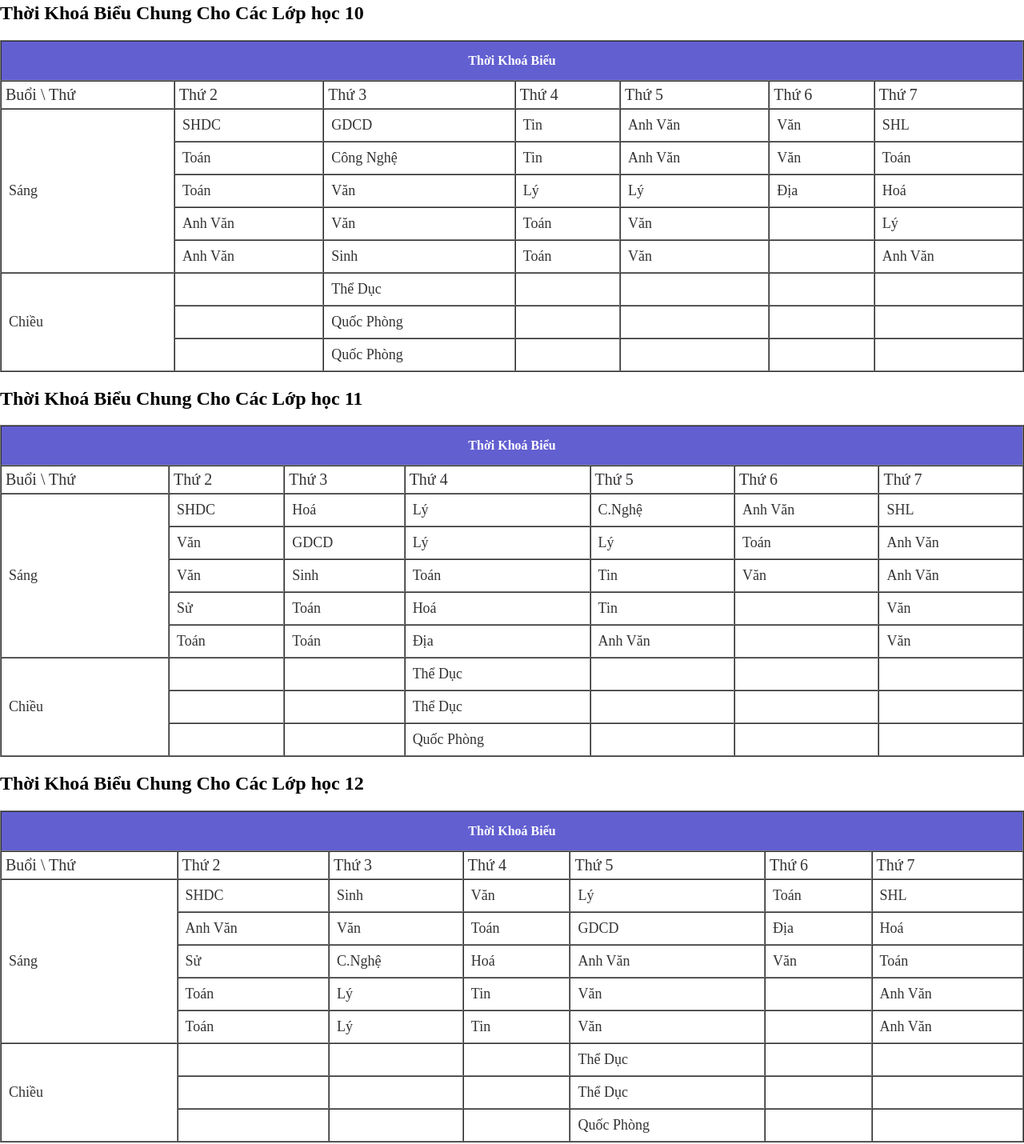
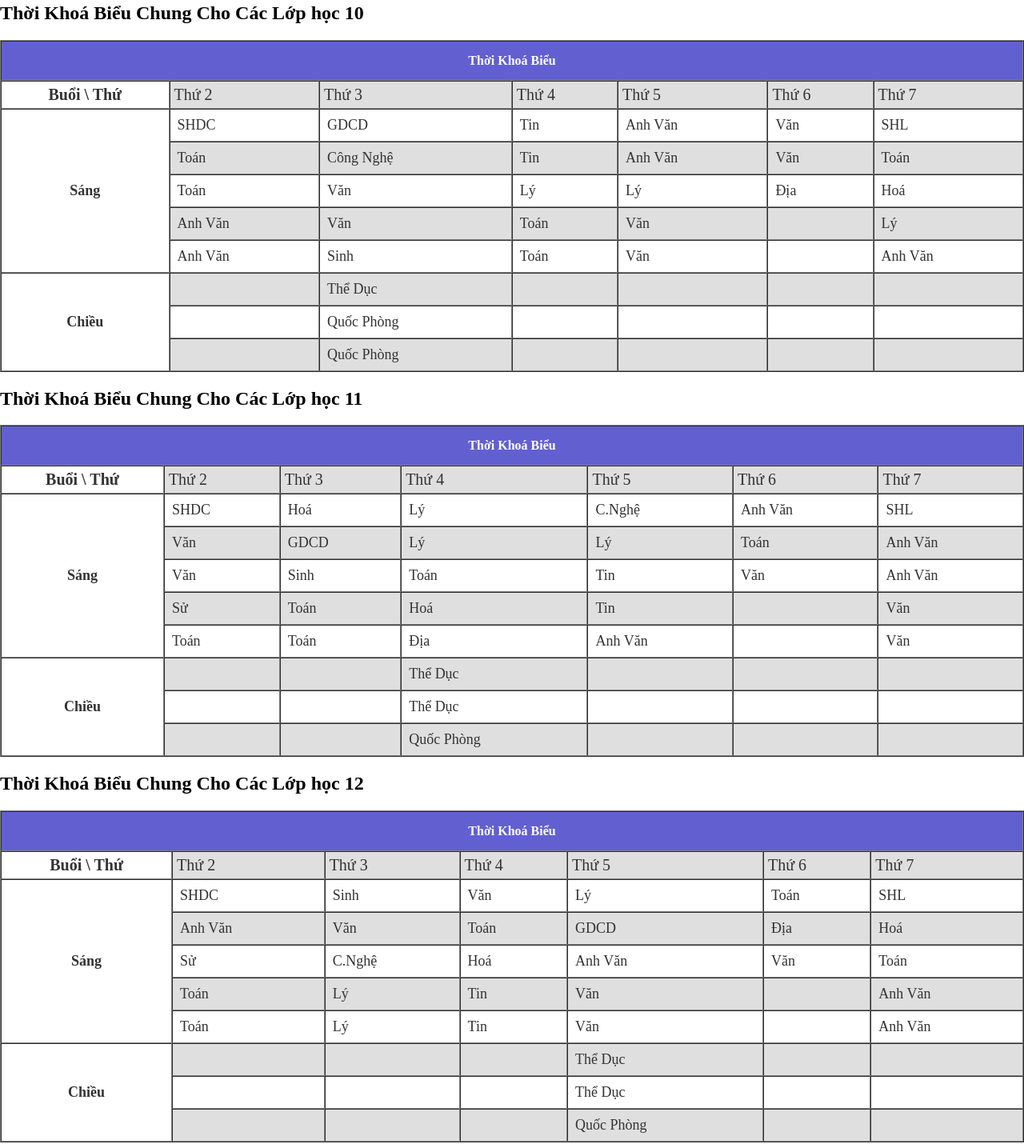
Before and after one commit to thanhit23/project_web-school, a plain HTML site: page pages/pages_ifame/timetable.html in a window 1280 px wide. Shown: the part 152-1582 px from the top of the page at 80% size. Drawn offline with Linux system fonts and the light colour scheme.

```diff
--- a/pages/pages_ifame/timetable.html
+++ b/pages/pages_ifame/timetable.html
@@ -21,7 +21,7 @@
            <th colspan="9">Thời Khoá Biểu</th>
         </tr>
         <tr class="body-table">
-          <td>Buổi \ Thứ</td>
+          <th class="bg-white">Buổi \ Thứ</th>
           <td>Thứ 2</td>
           <td>Thứ 3</td>
           <td>Thứ 4</td>
@@ -30,7 +30,7 @@
           <td>Thứ 7</td>
         </tr>
         <tr class="body-row-2">
-          <td rowspan="5">Sáng</td>
+          <th rowspan="5">Sáng</th>
           <td>SHDC</td>
           <td>GDCD</td>
           <td>Tin</td>
@@ -71,7 +71,7 @@
           <td>Anh Văn</td>
         </tr>
         <tr class="body-row-2">
-          <td rowspan="3">Chiều</td>
+          <th class="bg-white" rowspan="3">Chiều</th>
           <td> </td>
           <td>Thể Dục</td>
           <td> </td>
@@ -104,7 +104,7 @@
            <th colspan="9">Thời Khoá Biểu</th>
         </tr>
         <tr class="body-table">
-          <td>Buổi \ Thứ</td>
+          <th class="bg-white">Buổi \ Thứ</th>
           <td>Thứ 2</td>
           <td>Thứ 3</td>
           <td>Thứ 4</td>
@@ -113,7 +113,7 @@
           <td>Thứ 7</td>
         </tr>
         <tr class="body-row-2">
-          <td rowspan="5">Sáng</td>
+          <th rowspan="5">Sáng</th>
           <td>SHDC</td>
           <td>Hoá</td>
           <td>Lý</td>
@@ -154,7 +154,7 @@
           <td>Văn</td>
         </tr>
         <tr class="body-row-2">
-          <td rowspan="3">Chiều</td>
+          <th class="bg-white" rowspan="3">Chiều</th>
           <td> </td>
           <td> </td>
           <td>Thể Dục</td>
@@ -187,7 +187,7 @@
            <th colspan="9">Thời Khoá Biểu</th>
         </tr>
         <tr class="body-table">
-          <td>Buổi \ Thứ</td>
+          <th class="bg-white">Buổi \ Thứ</th>
           <td>Thứ 2</td>
           <td>Thứ 3</td>
           <td>Thứ 4</td>
@@ -196,7 +196,7 @@
           <td>Thứ 7</td>
         </tr>
         <tr class="body-row-2">
-          <td rowspan="5">Sáng</td>
+          <th rowspan="5">Sáng</th>
           <td>SHDC</td>
           <td>Sinh</td>
           <td>Văn</td>
@@ -237,7 +237,7 @@
           <td>Anh Văn</td>
         </tr>
         <tr class="body-row-2">
-          <td rowspan="3">Chiều</td>
+          <th class="bg-white" rowspan="3">Chiều</th>
           <td></td>
           <td></td>
           <td></td>
--- a/resources/css/timetable.css
+++ b/resources/css/timetable.css
@@ -1,5 +1,12 @@
+.bg-white {
+  background-color: #fff;
+}
 body {
   margin: 0;
+}
+.list-timetable-12 {
+  display: flex;
+  flex-direction: column;
 }
 .container-table {
   color: #333;
@@ -23,19 +30,6 @@ body {
 .body-row-2 td {
   padding: 9px;
 }
-.body-row-3 {
-  font-size: 15px;
+tr:nth-child(even) {
+  background-color: #dfdfdf;
 }
-.body-row-3 td {
-  padding: 15px 2px;
-}
-.footer-table {
-  background-color: #98cbc0;
-}
-.footer-table td {
-  padding: 15px;
-}
-.list-timetable-12 {
-  display: flex;
-  flex-direction: column;
-}
```
